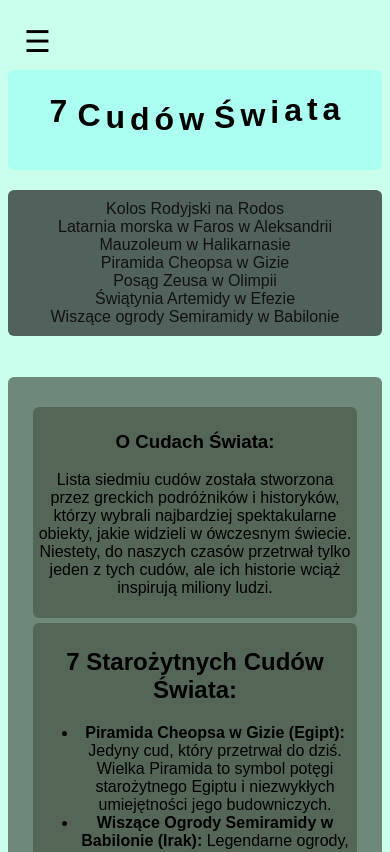
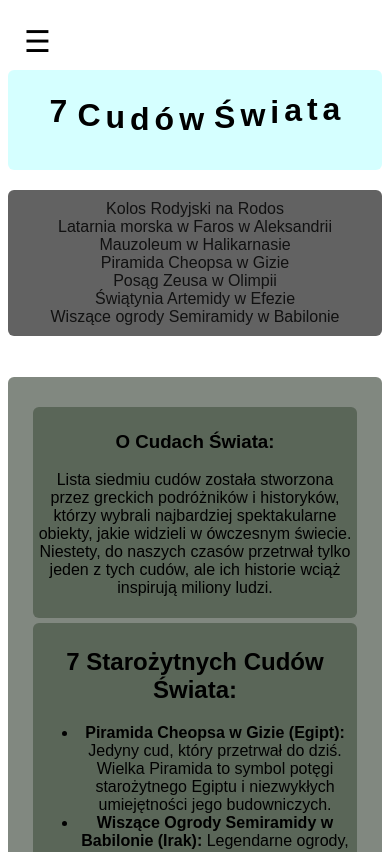
Before and after one commit to DawidDadas/7coduwswiatadadas, a plain HTML site: page index.html in a window 390 px wide. Shown: the top 852 px of the page. Drawn offline with Linux system fonts and the light colour scheme.

Commit message:
Update sylesheet.css

```diff
--- a/sylesheet.css
+++ b/sylesheet.css
@@ -545,3 +545,17 @@ footer {
       padding: 8px;
   }
 }
+
+
+
+
+@media screen and (max-width: 600px) {
+    body {
+        background-color:black;
+    }
+}
+@media screen and (max-width: 1200px) {
+    body {
+        background-color:white;
+    }
+}
```
